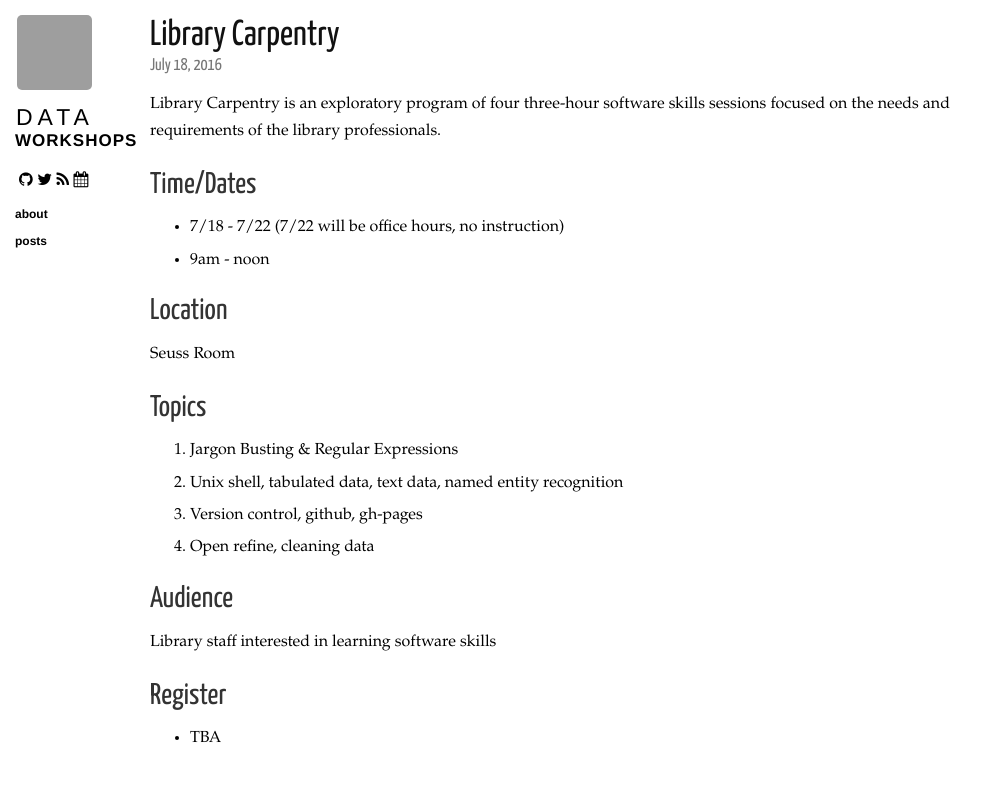
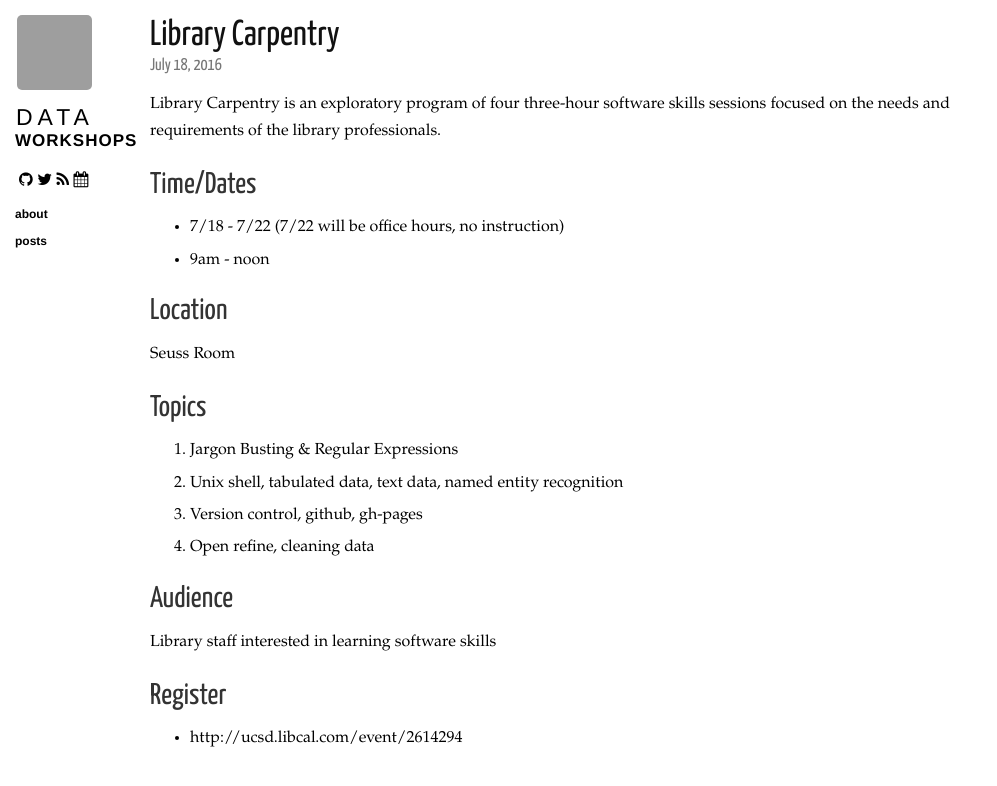
Before and after one commit to ucsdlib/workshops, a Jekyll site: the page built from _posts/2016-07-18-library-carpentry.markdown, in a window 1280 px wide. Shown: the top 786 px of the page, without its empty margins (0-997 px from the left). Built offline with Jekyll 4.4.1, drawn with Linux system fonts in a browser that asks for light colours; nearby versions of some CDN libraries; grey boxes are pictures that could not be loaded.

Commit message:
Update 2016-07-18-library-carpentry.markdown

```diff
--- a/_posts/2016-07-18-library-carpentry.markdown
+++ b/_posts/2016-07-18-library-carpentry.markdown
@@ -28,4 +28,4 @@ Library staff interested in learning software skills
 
 ## Register
 
-* TBA
+* http://ucsd.libcal.com/event/2614294
```
